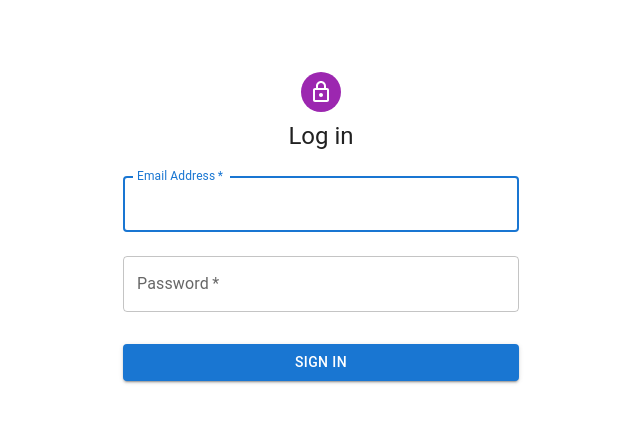
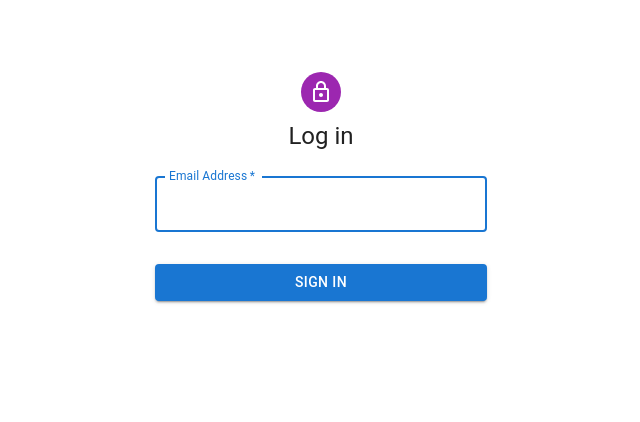
Before and after one commit to dipikaash/rms-poc, a React (Create React App) app: page /login in a window 1280 px wide. Shown: the top 422 px of the page, without its empty margins (319-959 px from the left). Built offline with nearby package versions, Linux system fonts and the light colour scheme.

Commit message:
emp table height,popup err fix removed pwd field

```diff
--- a/src/components/employeeDetail/EmployeeTable.js
+++ b/src/components/employeeDetail/EmployeeTable.js
@@ -14,6 +14,12 @@ import {Link } from 'react-router-dom';
 import Popup from '../popup/Popup';
 import { hostname } from '../../utils/config';
 
+const datagridSx = {
+  "& .MuiDataGrid-main":{
+    minHeight: 390,
+    maxHeight: 390
+  }
+}
 function EmployeeTable() {
   const [openPopup, setOpenPopup] = useState(false);
   const [email, setEmail] = useState();
@@ -175,6 +181,7 @@ function EmployeeTable() {
           <DataGrid
             rows={empRows}
             columns={empCols}
+            sx={datagridSx}
             initialState={{
               sorting: {
                 sortModel: [{ field: 'poolJoinedDate', sort: 'asc' }],
--- a/src/components/popup/AddEmployee.js
+++ b/src/components/popup/AddEmployee.js
@@ -68,7 +68,7 @@ export default function AddEmployee(props) {
           email,
           lastName: myData.lastName,
           isAdmin: myData.isAdmin,
-          password: myData.password,
+          // password: myData.password,
           poolJoinedDate: myData.poolJoinedDate,
           poolEndDate: myData.poolEndDate,
         });
@@ -121,7 +121,7 @@ export default function AddEmployee(props) {
                   onChange={handleInputsChange}
                 />
               </Grid>
-              <Grid item xs={12}>
+              {/* <Grid item xs={12}>
                 <TextField
                   required
                   fullWidth
@@ -132,7 +132,7 @@ export default function AddEmployee(props) {
                   value={inputs.password || ''}
                   onChange={handleInputsChange}
                 />
-              </Grid>
+              </Grid> */}
               <Grid item xs={12}>
                 <FormControlLabel
                   control={
--- a/src/components/popup/Popup.js
+++ b/src/components/popup/Popup.js
@@ -9,7 +9,7 @@ export default function Popup (props){
     return (
         <Dialog open={openPopup}>
             <DialogTitle>
-             <Typography className="popupHead" component='h2' variant='h5'>
+             <Typography className="popupHead" >
              {title} Employee
             <CloseIcon className="addEmp" variant="contained" color="error" onClick={()=>{setOpenPopup(false)}} />
           </Typography>
--- a/src/index.css
+++ b/src/index.css
@@ -44,4 +44,5 @@
 }
 .popupHead{
   text-align: center;
+  font-size: 1.25rem !important;
 }
--- a/src/pages/Login.js
+++ b/src/pages/Login.js
@@ -18,7 +18,6 @@ const Login = ()=>{
  const defaultTheme = createTheme();
  const navigate = useNavigate();
  const [email, setEmail] = useState('');
- const [password, setPassword] = useState('');
  const [showError, setShowError] = useState(false);
  const [userNotFound, setUserNotFound] = useState(false);
 
@@ -27,7 +26,7 @@ const Login = ()=>{
 
     event.preventDefault();
     let userCredentials = {
-      email, password
+      email
     }
     dispatch(loginUser(userCredentials)).then((result)=>{
       let user = localStorage.getItem('user');
@@ -36,7 +35,6 @@ const Login = ()=>{
         user = JSON.parse(user);
       if(user?.isAdmin){
         setEmail('');
-        setPassword('');
         navigate('/');
       }
       else setShowError(true);
@@ -75,18 +73,6 @@ const Login = ()=>{
                 value={email}
                 onChange={(e)=>setEmail(e.target.value)}
               />
-              <TextField
-                margin="normal"
-                required
-                fullWidth
-                name="password"
-                label="Password"
-                type="password"
-                id="password"
-                autoComplete="current-password"
-                value={password}
-                onChange={(e)=>setPassword(e.target.value)}
-              />
               <Button
                 type="submit"
                 fullWidth
```
